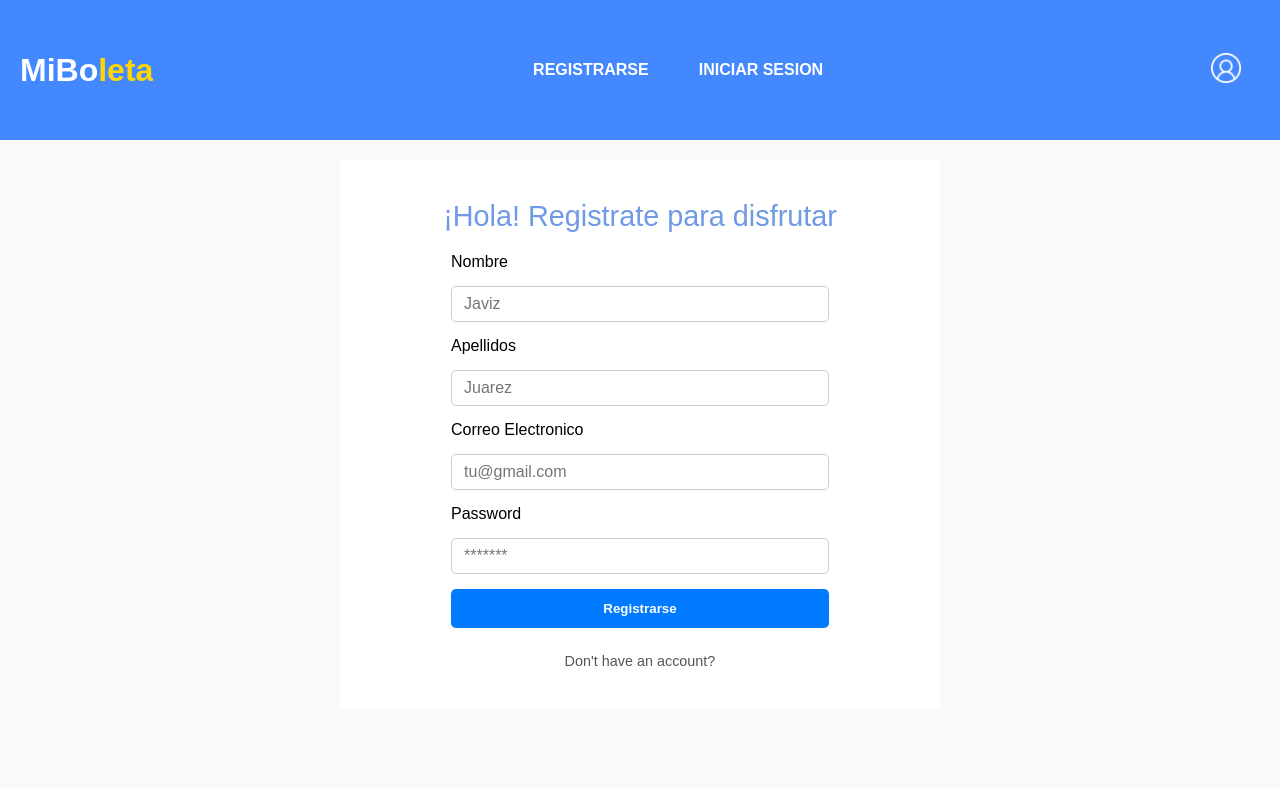
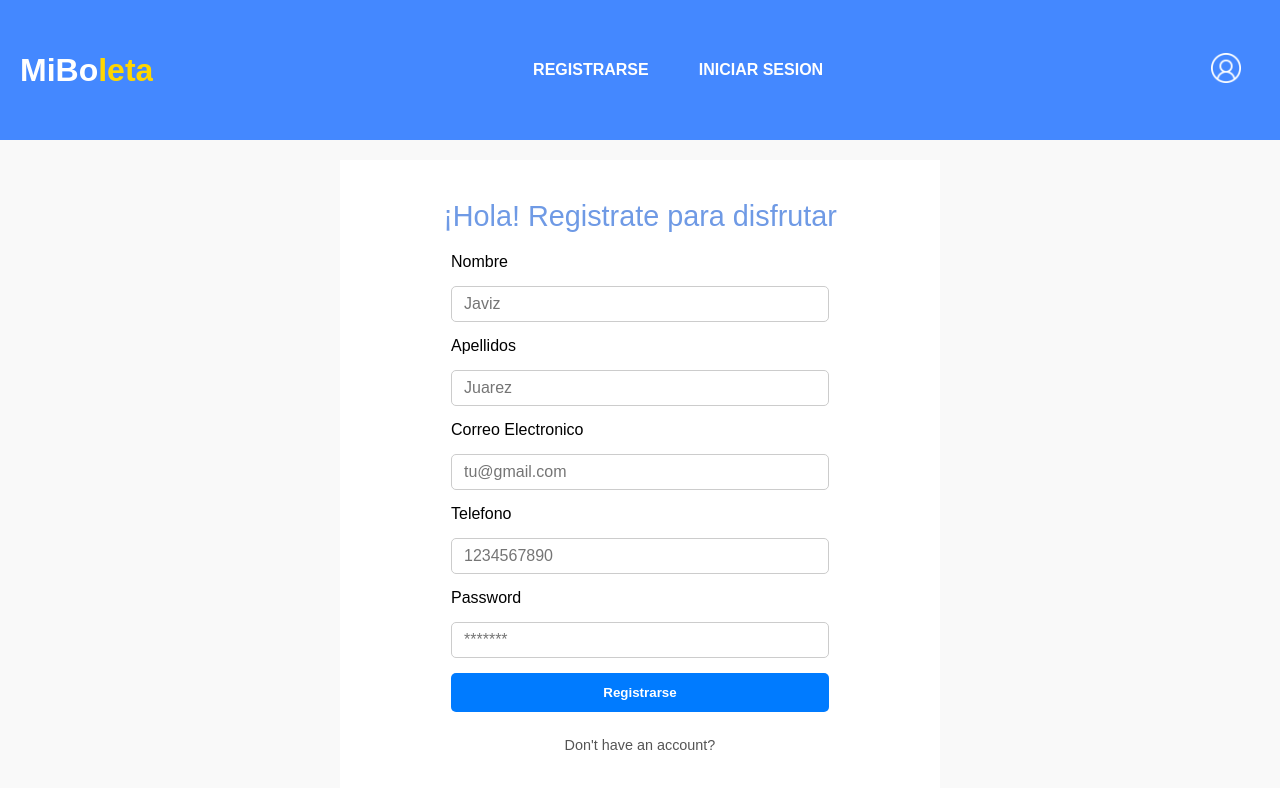
Before and after one commit to santiago123-dex/SANJI-E-commerce, a React (Vite) app in the folder frontend/: page /registrar in a window 1280 px wide. Shown: the top 788 px of the page. Built offline with nearby package versions, Linux system fonts and the light colour scheme.

Commit message:
correcciones de back y de front

```diff
--- a/frontend/src/views/FormularioRegistro.tsx
+++ b/frontend/src/views/FormularioRegistro.tsx
@@ -8,7 +8,7 @@ interface FormularioRegistroData {
     apellido_usuario: string
     email_usuario: string
     password_usuario: string
-    telefono?: string
+    telefono: string
 }
 
 export const FormularioRegistro = () => {
@@ -124,6 +124,17 @@ export const FormularioRegistro = () => {
                         required
                     />
 
+                    <label>Telefono</label>
+                    <input
+                        className="box_formulario_inputs"
+                        type="text"
+                        name="telefono"
+                        placeholder="1234567890"
+                        value={form.telefono}
+                        onChange={handleChange}
+                        required
+                    />
+
                     <label>Password</label>
                     <input
                         className="box_formulario_inputs"
--- a/frontend/src/views/PerfilUsuario.tsx
+++ b/frontend/src/views/PerfilUsuario.tsx
@@ -8,7 +8,7 @@ interface Perfil {
     nombre_usuario: string
     email_usuario: string
     apellido_usuario?: string
-    telefono_usuario?: string
+    telefono: string
 }
 
 export function PerfilUsuario() {
@@ -106,13 +106,13 @@ export function PerfilUsuario() {
     return (
         <div>
             <div className="profile">
-                <img src="../../public/logoUser.png" alt="" className="profile__logo" />
+                <img src="logoUser.png" alt="" className="profile__logo" />
                 <div className="profile__content">
                     <div className="content__info">
                         <p><strong>Nombre:</strong> {perfil.nombre_usuario}</p>
                         <p><strong>Apellido:</strong> {perfil.apellido_usuario}</p>
                         <p><strong>Email:</strong> {perfil.email_usuario}</p>
-                        <p><strong>Teléfono:</strong> {perfil.telefono_usuario}</p>
+                        <p><strong>Teléfono:</strong> {perfil.telefono}</p>
                         <button className="content__logout" onClick={handleLogout}>Cerrara Sesion</button>
                         <button className="content__logout" onClick={() => setEditar(true)}>editar Perfil</button>
                     </div>
@@ -137,8 +137,8 @@ export function PerfilUsuario() {
                                 />
                                 <input
                                     type="tel"
-                                    value={perfil.telefono_usuario}
-                                    onChange={(e) => setPerfil({ ...perfil, telefono_usuario: e.target.value })}
+                                    value={perfil.telefono}
+                                    onChange={(e) => setPerfil({ ...perfil, telefono: e.target.value })}
                                 />
                                 <button onClick={editarPerfil}>Guardar Cambios</button>
                                 <button onClick={() => setEditar(false)}>Cancelar</button>
```
Also changed, not shown: 1 other file (tests, documents, lock files or other folders).
